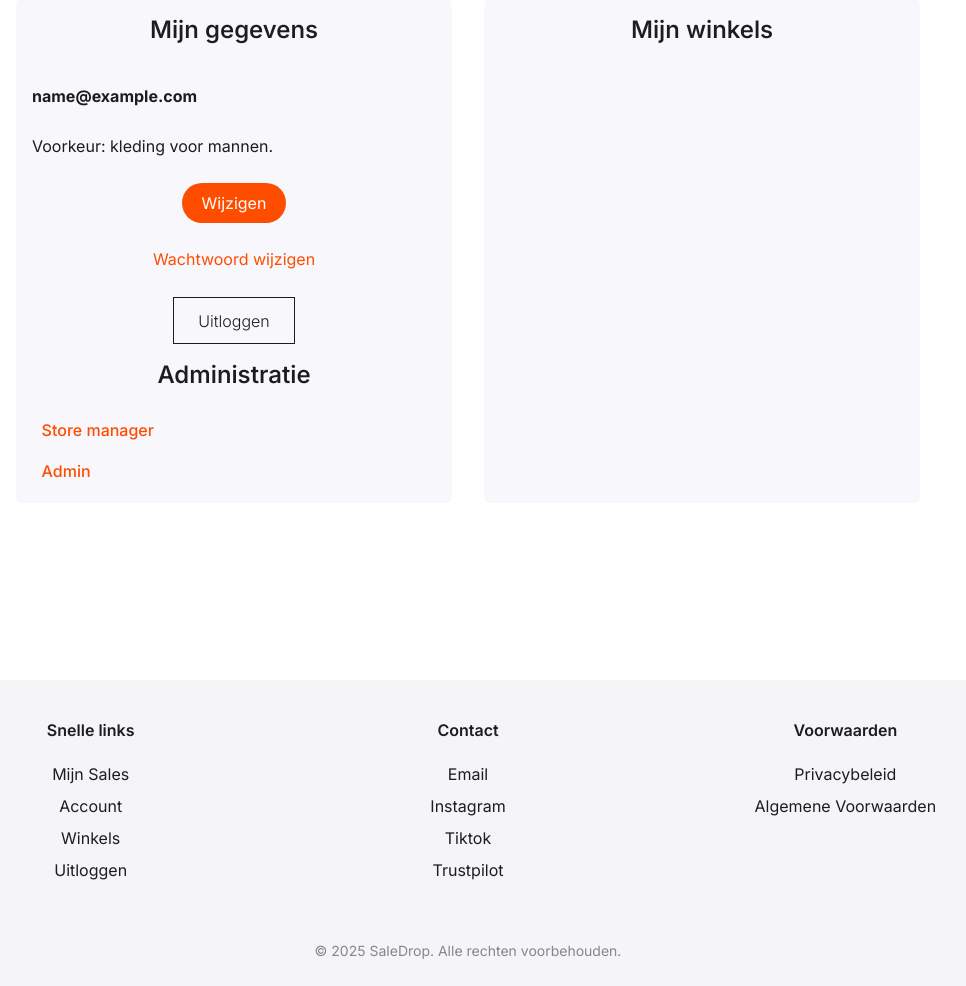
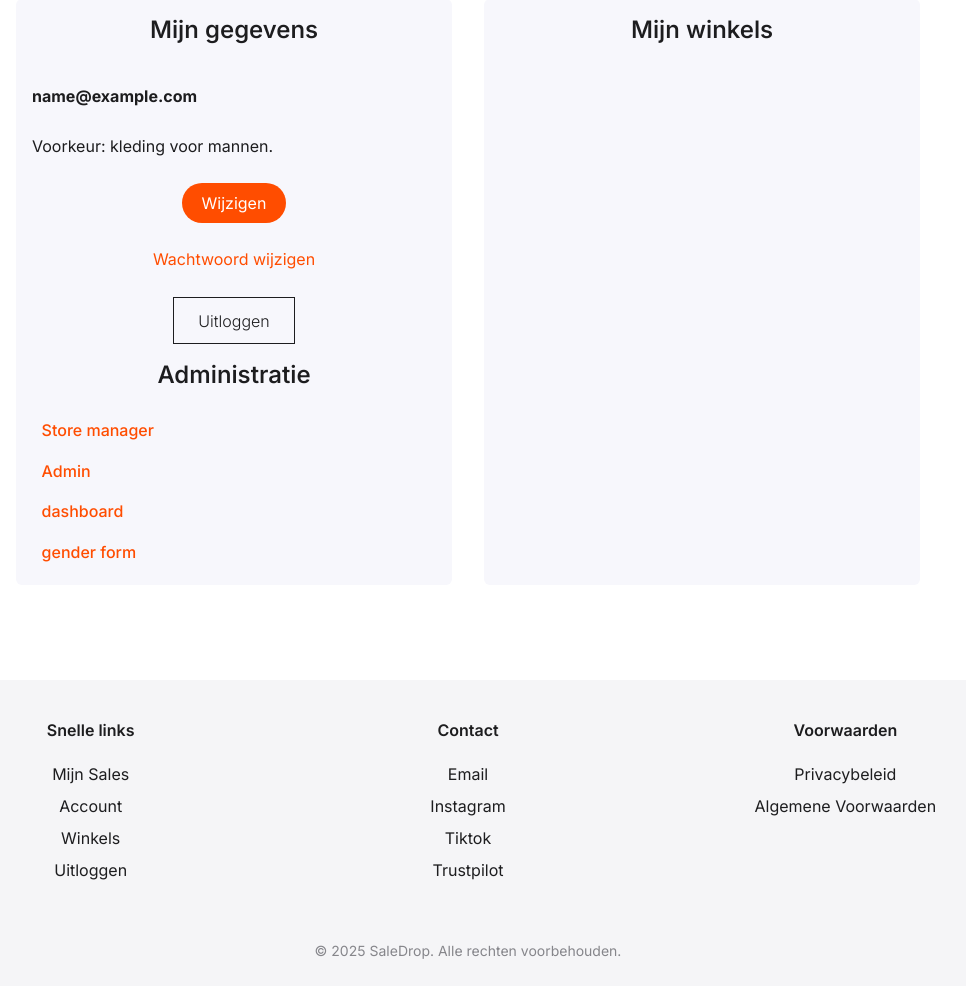
Before and after one commit to SaleDrop-DEV/deal-app-v2, a Django app: page /accounts/profile/ in a window 1280 px wide. Shown: the part 120-1106 px from the top of the page, without its empty margins (172-1138 px from the left). Run offline with Django 5.2, Linux system fonts and the light colour scheme; the visitor is signed in with stand-in values (Sample User, id 1); data comes from the database, SQL or seed files in the repository; data that the repository does not hold is empty; parts of the project's set-up code (start-up, migrations or seed data) failed here and were passed over; some libraries are stand-ins or nearby versions.

Commit message:
Update account.html

```diff
--- a/templates/account/account.html
+++ b/templates/account/account.html
@@ -206,6 +206,9 @@
                     <li><a href="{% url 'stores_manager' %}">Store manager</a></li>
                     <li><a href="/admin-app/">Admin</a></li>
                     <!-- Add more admin links here -->
+                    <li><a href="{% url 'admin_dashboard' %}">dashboard</a></li>
+                    <li><a href="{% url 'complete_profile' %}">gender form</a></li>
+
                 </ul>
             {% endif %}
         </div>
```
